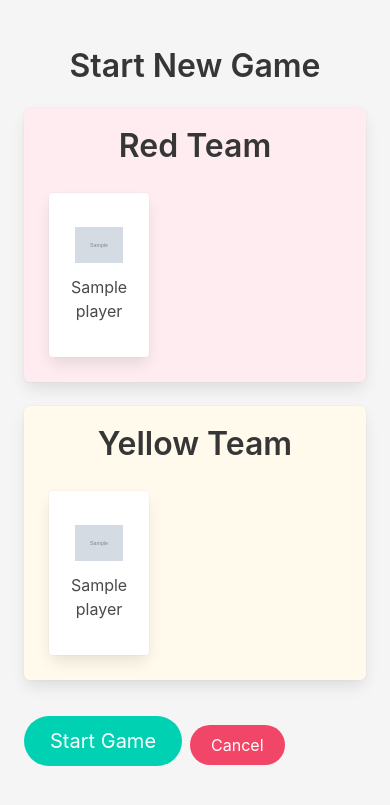
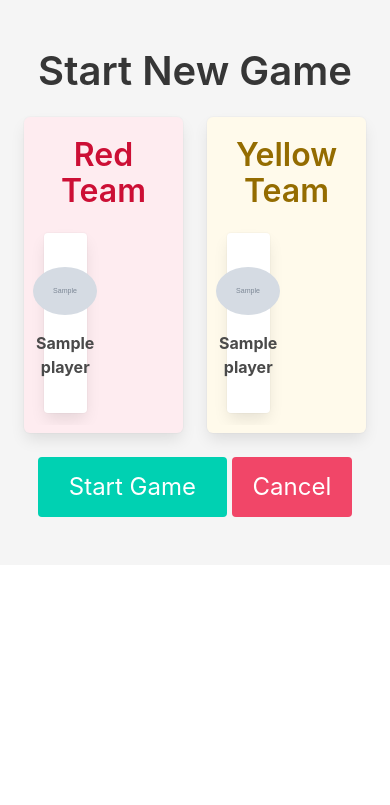
Before and after one commit to sk44p/leaderboard, a Django app: template leaderboard/templates/new_game.html in a window 390 px wide. Shown: the top 805 px of the page. Run offline with Django 5.2, Linux system fonts and the light colour scheme; the template is opened without the code that fills it: most values are stand-ins (such as "Sample title", 1, 10 or a date in 2020); grey boxes marked "Sample" are stand-in pictures.

Commit message:
tweaks to new_game template to make more responsive

```diff
--- a/leaderboard/templates/new_game.html
+++ b/leaderboard/templates/new_game.html
@@ -14,20 +14,37 @@
         }
         .selected-red {
             border: 3px solid #ff3860; /* Red Team Color */
+            box-shadow: 0 4px 14px rgba(239, 68, 68, 0.4);
         }
         .selected-yellow {
             border: 3px solid #ffdd57; /* Yellow Team Color */
+            box-shadow: 0 4px 14px rgba(245, 158, 11, 0.4);
         }
         .player-card {
-            width: 100px;
+            transition: transform 0.3s ease, box-shadow 0.3s ease;
+            width: 80px;  /* Smaller width for mobile */
             padding: 10px;
+            display: flex;
+            flex-direction: column;
+            justify-content: center;
+            align-items: center;
             text-align: center;
-            margin: 5px;
+        }
+        .player-card:hover {
+            transform: scale(1.05);
+            box-shadow: 0 4px 10px rgba(0, 0, 0, 0.1);
         }
         .player-avatar {
             border-radius: 50%;
             width: 48px;
             height: 48px;
+            object-fit: cover;
+            margin-bottom: 10px;
+        }
+        .scrollable-column {
+            max-height: 400px;
+            overflow-y: auto;
+            padding-right: 10px;
         }
         .big-button {
             padding: 15px 30px;
@@ -37,18 +54,21 @@
             padding: 10px 20px;
             font-size: 1rem;
         }
-        .centered-content {
-            display: flex;
-            justify-content: center;
-            align-items: center;
-            flex-direction: column;
+        /* Ensure grid responsiveness */
+        @media (min-width: 768px) {
+            .scrollable-column {
+                max-height: 500px;
+            }
+            .player-card {
+                width: 100px;  /* Increase size on larger screens */
+            }
         }
     </style>
 </head>
 <body class="has-background-light">
     <section class="section">
-        <div class="container">
-            <h1 class="title has-text-centered">Start New Game</h1>
+        <div class="container is-fullhd">
+            <h1 class="title has-text-centered is-size-2">Start New Game</h1>
 
             <!-- Form for player selection and game start -->
             <form method="post" action="{% url 'new_game' %}">
@@ -58,24 +78,24 @@
                 <input type="hidden" id="yellow-team-input" name="yellow_team">
 
                 <!-- Team Selection -->
-                <div class="columns">
+                <div class="columns is-mobile">
                     <!-- Red Team Box -->
                     <div class="column">
                         <div class="box has-background-danger-light">
-                            <h2 class="title has-text-centered">Red Team</h2>
-                            <div id="red-team-players" class="columns is-multiline">
+                            <h2 class="title has-text-centered is-size-3 has-text-danger-dark">Red Team</h2>
+                            <div id="red-team-players" class="columns is-multiline scrollable-column">
                                 {% for player in players %}
-                                <div class="column is-one-quarter">
+                                <div class="column is-6-mobile is-3-tablet is-2-desktop">
                                     <div class="card player-card {% if player.selected_red %}selected-red{% endif %} {% if player.disabled_red %}disabled-card{% endif %}" data-player-id="{{ player.id }}" data-team="red">
-                                        <div class="card-content centered-content">
-                                            <figure class="image player-avatar">
+                                        <div class="card-content">
+                                            <figure class="image is-64x64">
                                                 {% if player.avatar %}
-                                                <img src="{{ player.avatar.url }}" alt="{{ player.name }}">
+                                                <img src="{{ player.avatar.url }}" alt="{{ player.name }}" class="player-avatar">
                                                 {% else %}
-                                                <img src="{% static 'images/default_avatar.png' %}" alt="{{ player.name }}">
+                                                <img src="{% static 'images/default_avatar.png' %}" alt="{{ player.name }}" class="player-avatar">
                                                 {% endif %}
                                             </figure>
-                                            <p>{{ player.name }}</p>
+                                            <p class="has-text-weight-bold">{{ player.name }}</p>
                                         </div>
                                     </div>
                                 </div>
@@ -87,20 +107,20 @@
                     <!-- Yellow Team Box -->
                     <div class="column">
                         <div class="box has-background-warning-light">
-                            <h2 class="title has-text-centered">Yellow Team</h2>
-                            <div id="yellow-team-players" class="columns is-multiline">
+                            <h2 class="title has-text-centered is-size-3 has-text-warning-dark">Yellow Team</h2>
+                            <div id="yellow-team-players" class="columns is-multiline scrollable-column">
                                 {% for player in players %}
-                                <div class="column is-one-quarter">
+                                <div class="column is-6-mobile is-3-tablet is-2-desktop">
                                     <div class="card player-card {% if player.selected_yellow %}selected-yellow{% endif %} {% if player.disabled_yellow %}disabled-card{% endif %}" data-player-id="{{ player.id }}" data-team="yellow">
-                                        <div class="card-content centered-content">
-                                            <figure class="image player-avatar">
+                                        <div class="card-content">
+                                            <figure class="image is-64x64">
                                                 {% if player.avatar %}
-                                                <img src="{{ player.avatar.url }}" alt="{{ player.name }}">
+                                                <img src="{{ player.avatar.url }}" alt="{{ player.name }}" class="player-avatar">
                                                 {% else %}
-                                                <img src="{% static 'images/default_avatar.png' %}" alt="{{ player.name }}">
+                                                <img src="{% static 'images/default_avatar.png' %}" alt="{{ player.name }}" class="player-avatar">
                                                 {% endif %}
                                             </figure>
-                                            <p>{{ player.name }}</p>
+                                            <p class="has-text-weight-bold">{{ player.name }}</p>
                                         </div>
                                     </div>
                                 </div>
@@ -111,12 +131,12 @@
                 </div>
 
                 <!-- Buttons Section -->
-                <div class="buttons has-text-centered mt-5">
+                <div class="mt-8 has-text-centered">
                     <!-- Large Start Game Button -->
-                    <button type="submit" class="button is-primary is-rounded big-button">Start Game</button>
+                    <button type="submit" class="button is-primary is-large big-button">Start Game</button>
 
                     <!-- Small Cancel Button -->
-                    <a href="javascript:history.back()" class="button is-danger is-rounded cancel-button mt-2">Cancel</a>
+                    <a href="javascript:history.back()" class="button is-danger is-large cancel-button">Cancel</a>
                 </div>
             </form>
         </div>
@@ -140,7 +160,6 @@
             function toggleSelection(playerCard, teamColor) {
                 const opposingTeamPlayers = teamColor === 'red' ? yellowTeamPlayers : redTeamPlayers;
                 const selectedTeam = teamColor === 'red' ? redTeamSelected : yellowTeamSelected;
-                const opposingTeamInput = teamColor === 'red' ? yellowTeamInput : redTeamInput;
                 const playerId = playerCard.dataset.playerId;
 
                 playerCard.addEventListener('click', function() {
```
